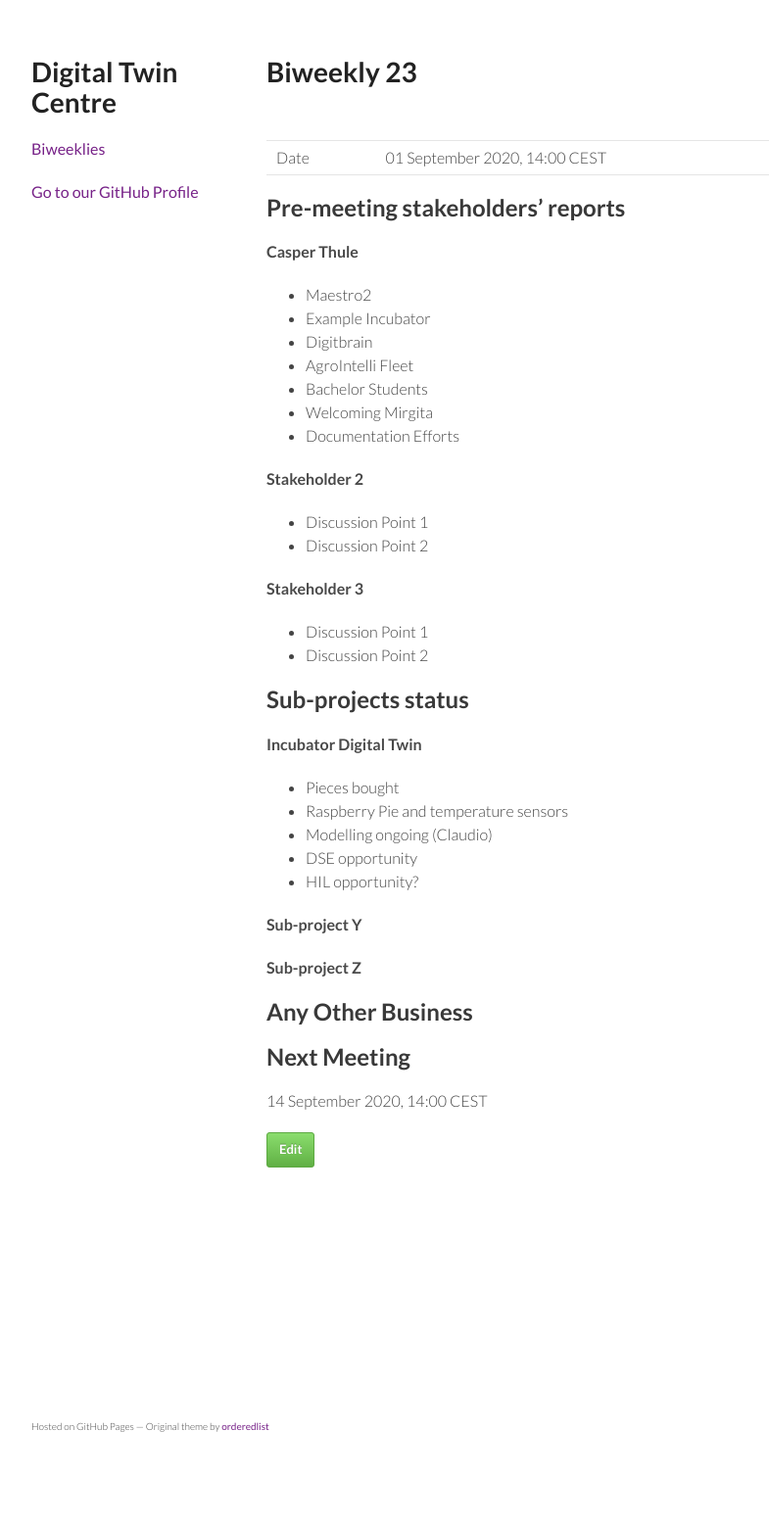
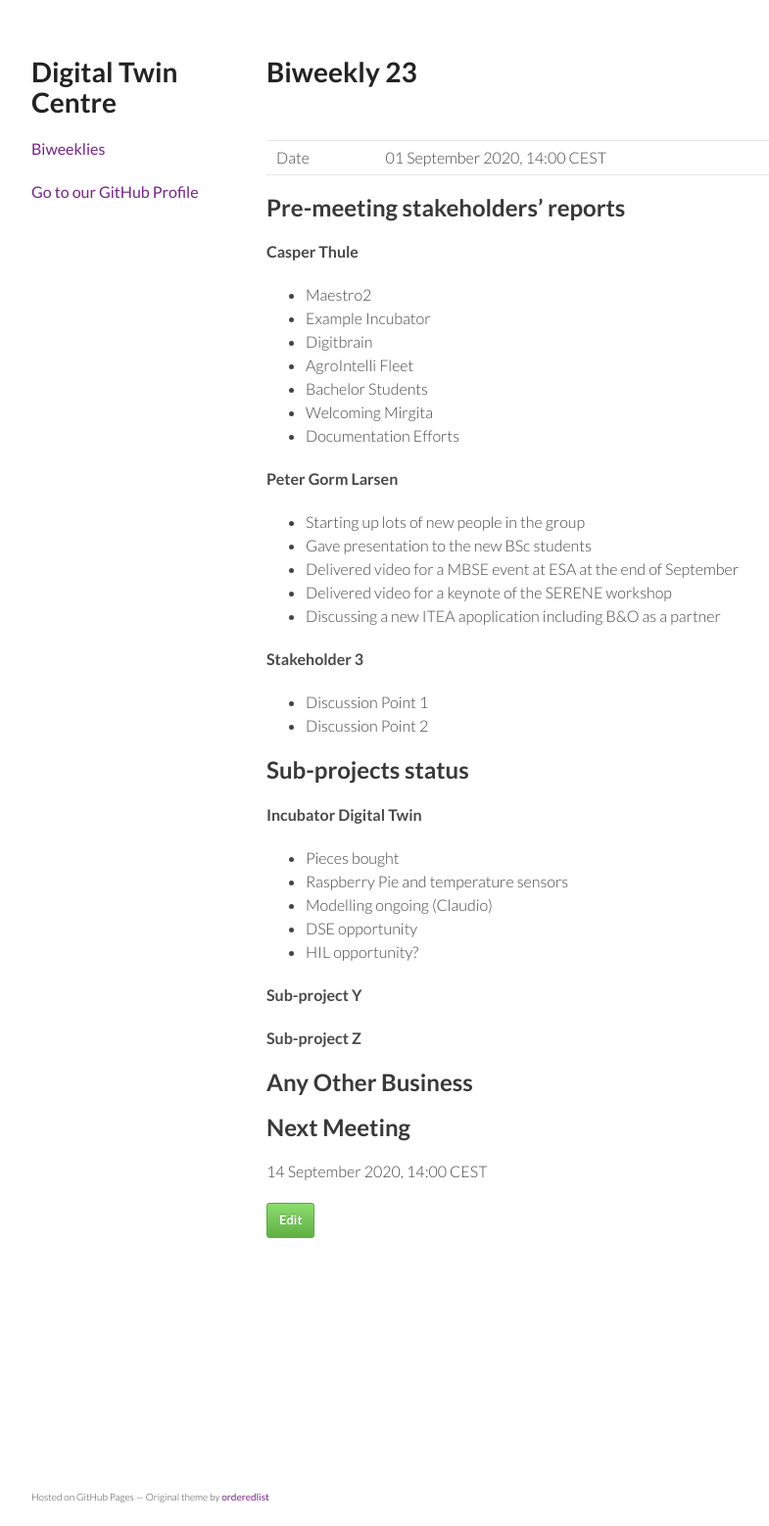
Before and after one commit to digitaltwincentre/digitaltwincentre.github.io, a Jekyll site: the page built from _biweeklies/Biweekly-23.md, in a window 1280 px wide. Shown: the whole page at 98% size, without its empty margins (178-963 px from the left). Built offline with Jekyll 4.4.1, drawn with Linux system fonts in a browser that asks for light colours; nearby versions of some CDN libraries; before the commit the page ends 1486 px from its top, so only the background shows below that.

Commit message:
Update Biweekly-23.md

```diff
--- a/_biweeklies/Biweekly-23.md
+++ b/_biweeklies/Biweekly-23.md
@@ -29,9 +29,12 @@ date: 01 September 2020, 1400 CEST
 * Welcoming Mirgita
 * Documentation Efforts
 
-#### Stakeholder 2
-* Discussion Point 1
-* Discussion Point 2
+#### Peter Gorm Larsen
+* Starting up lots of new people in the group
+* Gave presentation to the new BSc students
+* Delivered video for a MBSE event at ESA at the end of September
+* Delivered video for a keynote of the SERENE workshop
+* Discussing a new ITEA apoplication including B&O as a partner
 
 #### Stakeholder 3
 * Discussion Point 1
```
